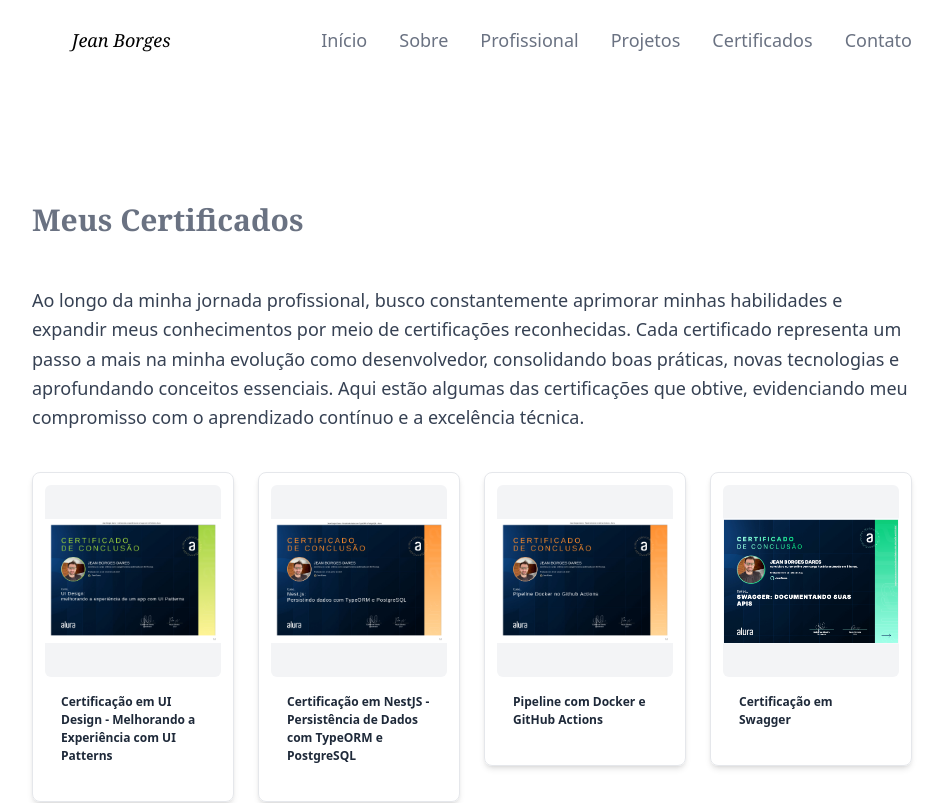
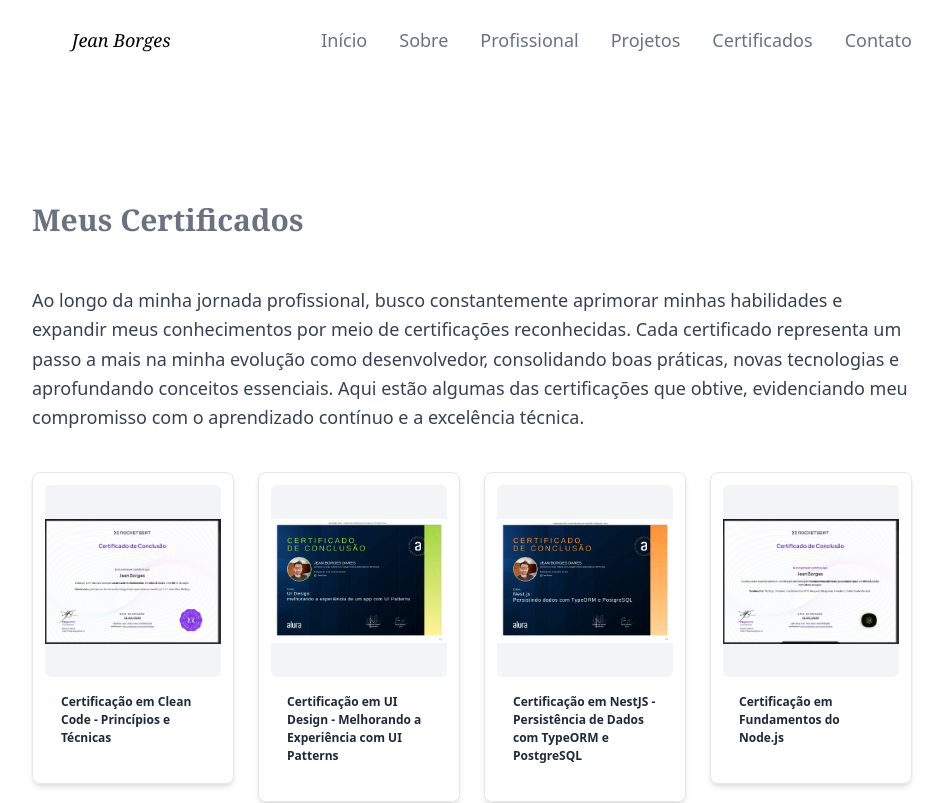
Before and after one commit to JeanDares/new-portifolio, a React (Vite) app: page /experiences in a window 1280 px wide. Shown: the top 803 px of the page, without its empty margins (168-1111 px from the left). Built offline with nearby package versions, Linux system fonts and the light colour scheme.

Commit message:
certificado clean code

```diff
--- a/src/pages/certificates/certificates.tsx
+++ b/src/pages/certificates/certificates.tsx
@@ -13,6 +13,8 @@ import amazon_nuvem from '../../assets/amazon_nuvem.png';
 import PipelineDockerGithubActions from '../../assets/PipelineDockerGithubActions.png';
 import nest from '../../assets/nest.png';
 import desing from '../../assets/desing.png';
+import cleanCode from '../../assets/cleanCode.png';
+import fundamentos from '../../assets/fundamentos.png';
 
 import { useState } from 'react';
 
@@ -30,6 +32,12 @@ interface Project {
 
 
 const projects: Project[] = [
+
+    {
+        "image": cleanCode,
+        "title": "Certificação em Clean Code - Princípios e Técnicas",
+        "description": "Certificação que comprova conhecimentos em Clean Code, abordando princípios e técnicas para escrita de código limpo, legível e de fácil manutenção. Aplicado ao desenvolvimento em JavaScript com ReactJS e Node.js."
+    },
     {
         "image": desing,
         "title": "Certificação em UI Design - Melhorando a Experiência com UI Patterns",
@@ -41,6 +49,12 @@ const projects: Project[] = [
         "title": "Certificação em NestJS - Persistência de Dados com TypeORM e PostgreSQL",
         "description": "Certificação que comprova conhecimentos em NestJS, abordando a persistência de dados com TypeORM e PostgreSQL. Inclui modelagem de entidades, criação de repositórios, migrations, relações entre tabelas e otimização de consultas."
     },
+    {
+        "image": fundamentos,
+        "title": "Certificação em Fundamentos do Node.js",
+        "description": "Certificação que comprova conhecimentos nos fundamentos do Node.js, incluindo Streams, Fundamentos HTTP, Request, Response, Headers, Status Code e Params. Curso oferecido pela Rocketseat."
+    },
+
 
     {
         "image": PipelineDockerGithubActions,
```
Also changed, not shown: src/assets/cleanCode.png (added), src/assets/fundamentos.png (added).
